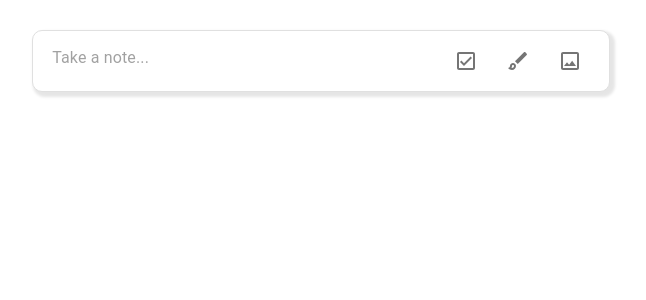
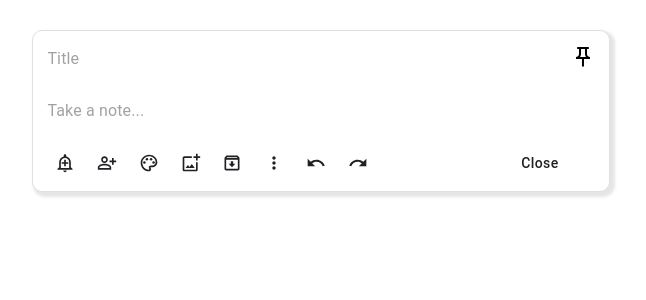
Before and after one commit to siddharthgandhi19/FundooNoteApplicationFrontend, a React (Create React App) app in the folder fundoo-notes/: page / in a window 1280 px wide. Shown: the top 300 px of the page, without its empty margins (393-1039 px from the left). Built offline with nearby package versions, Linux system fonts and the light colour scheme.

Commit message:
[Siddharth]Add:Take Note Two UI Design

```diff
--- a/fundoo-notes/package.json
+++ b/fundoo-notes/package.json
@@ -5,6 +5,7 @@
   "dependencies": {
     "@emotion/react": "^11.10.6",
     "@emotion/styled": "^11.10.6",
+    "@mui/icons-material": "^5.11.9",
     "@mui/material": "^5.11.10",
     "@testing-library/jest-dom": "^5.16.5",
     "@testing-library/react": "^13.4.0",
--- a/fundoo-notes/src/App.js
+++ b/fundoo-notes/src/App.js
@@ -4,6 +4,7 @@ import SignIn from './pages/signin/SignIn';
 import SignUp from './pages/signup/SignUp';
 import Header from './components/header/Header';
 import TakeNote1 from './components/TakeNote1/TakeNote1';
+import TakeNote2 from './components/TakeNote2/TakeNote2';
 
 function App() {
   return (
@@ -11,7 +12,8 @@ function App() {
       {/* <SignIn/> */}
       {/* <SignUp/> */}
       {/* <Header/> */}
-      <TakeNote1/>
+      {/* <TakeNote1/> */}
+      <TakeNote2/>
     </div>
   );
 }
--- /dev/null
+++ b/fundoo-notes/src/components/TakeNote2/TakeNote2.css
@@ -0,0 +1,61 @@
+.note2maincontainer {
+    width: 45vw;
+    height: 20vh;
+    border: 1px solid #e0e0e0;
+    background-color: #fff;
+    box-shadow: 3px 3px 3px 2px rgb(0 0 0 / 10%);
+    border-radius: 10px;
+    display: flex;
+    flex-direction: column;
+    justify-content: space-evenly;
+    align-items: center;
+    position: relative;
+    left: 425px;
+    top: 30px;
+    /* border: solid green; */
+}
+
+.title {
+    width: 95%;
+    height: 30%;
+    /* border : solid blue; */
+    display: flex;
+    flex-direction: row;
+    justify-content: space-between;
+    align-items: center;
+    color: black;
+
+}
+
+.takenote2 {
+    width: 95%;
+    height: 30%;
+    /* border : solid yellow; */
+    display: flex;
+    justify-content: flex-start;
+}
+
+.bottomicon {
+    width: 95%;
+    height: 30%;
+    /* border : solid green; */
+    display: flex;
+    flex-direction: row;
+    justify-content: space-between;
+    align-items: center;
+}
+.note2icon{
+    width: 60%;
+    height: 95%;
+    display: flex;
+    justify-content: space-between;
+    align-items: center;
+}
+.icontext{
+    width: 20%;
+    height: 95%;
+    /* border: solid blue; */
+    display: flex;
+    justify-content: center;
+    align-items: center;
+}
--- /dev/null
+++ b/fundoo-notes/src/components/TakeNote2/TakeNote2.jsx
@@ -0,0 +1,50 @@
+import { InputBase } from '@mui/material'
+import React, { useState } from 'react'
+import '../TakeNote2/TakeNote2.css'
+import PushPinOutlinedIcon from '@mui/icons-material/PushPinOutlined';
+import Button from '@mui/material/Button';
+import AddAlertOutlinedIcon from '@mui/icons-material/AddAlertOutlined';
+import PersonAddAltOutlinedIcon from '@mui/icons-material/PersonAddAltOutlined';
+import ColorLensOutlinedIcon from '@mui/icons-material/ColorLensOutlined';
+import AddPhotoAlternateOutlinedIcon from '@mui/icons-material/AddPhotoAlternateOutlined';
+import ArchiveOutlinedIcon from '@mui/icons-material/ArchiveOutlined';
+import MoreVertOutlinedIcon from '@mui/icons-material/MoreVertOutlined';
+import UndoOutlinedIcon from '@mui/icons-material/UndoOutlined';
+import RedoOutlinedIcon from '@mui/icons-material/RedoOutlined';
+import IconButton from '@mui/material/IconButton';
+
+
+function TakeNote2() {
+    return (
+        <div className="note2maincontainer">
+            <div className="title">
+                <div className="input">
+                    <InputBase placeholder='Title' />
+                </div>
+                <div className="labelicon">
+                    <PushPinOutlinedIcon />
+                </div>
+            </div>
+            <div className="takenote2">
+                <InputBase placeholder='Take a note...' />
+            </div>
+            <div className="bottomicon">
+                <div className="note2icon">
+                    <IconButton> <AddAlertOutlinedIcon style={{ color: '#202124' }} fontSize="small" /> </IconButton>
+                    <IconButton> <PersonAddAltOutlinedIcon style={{ color: "#202124" }} fontSize="small" /> </IconButton>
+                    <IconButton> <ColorLensOutlinedIcon style={{ color: "#202124" }} fontSize="small" /> </IconButton>
+                    <IconButton> <AddPhotoAlternateOutlinedIcon style={{ color: "#202124" }} fontSize="small" /> </IconButton>
+                    <IconButton> <ArchiveOutlinedIcon style={{ color: "#202124" }} fontSize="small" /> </IconButton>
+                    <IconButton> <MoreVertOutlinedIcon style={{ color: "#202124" }} fontSize="small" /> </IconButton>
+                    <IconButton> <UndoOutlinedIcon style={{ color: "#202124" }} fontSize="small" /> </IconButton>
+                    <IconButton> <RedoOutlinedIcon style={{ color: "#202124" }} fontSize="small" /> </IconButton>
+                </div>
+                <div className="icontext">
+                    <Button sx={{ textTransform: 'none' }} style={{ color: "#202124" }}  >Close</Button>
+                </div>
+            </div>
+        </div>
+    )
+}
+
+export default TakeNote2
```
Also changed, not shown: 1 other file (tests, documents, lock files or other folders).
